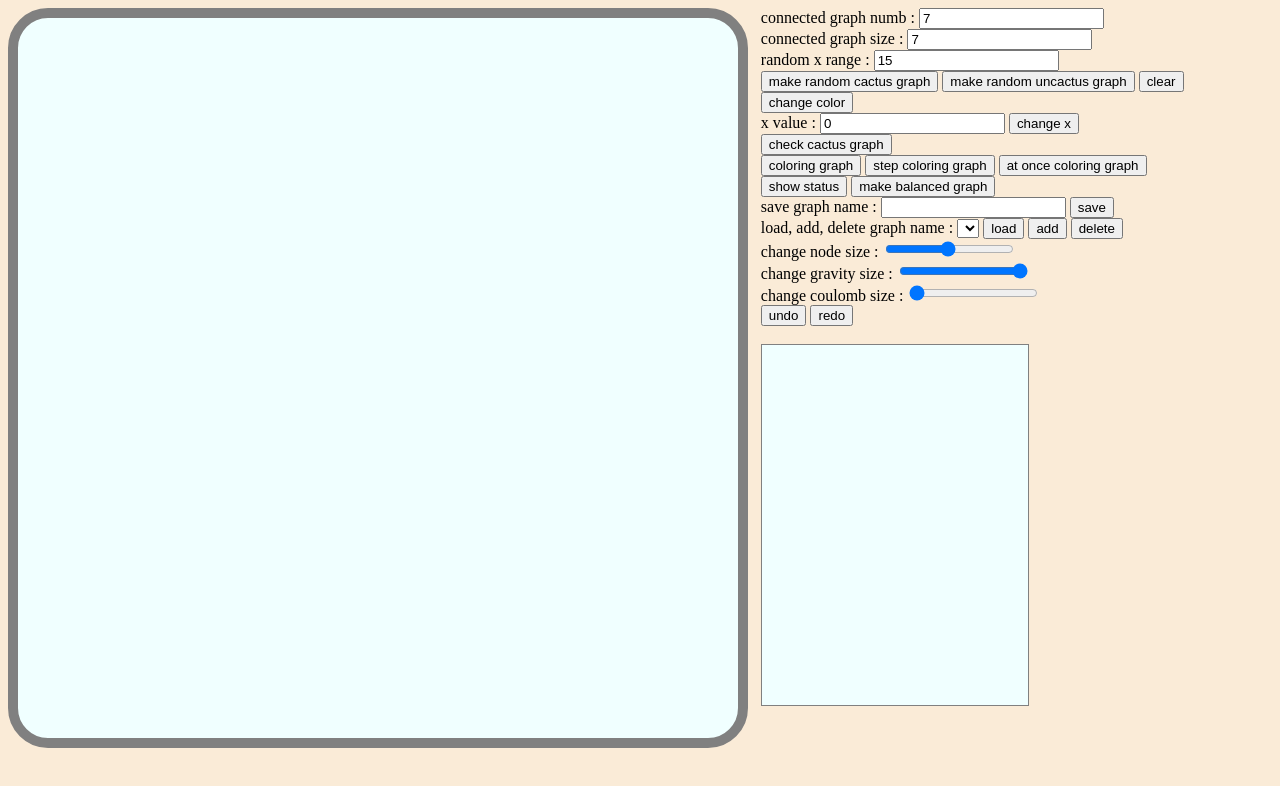
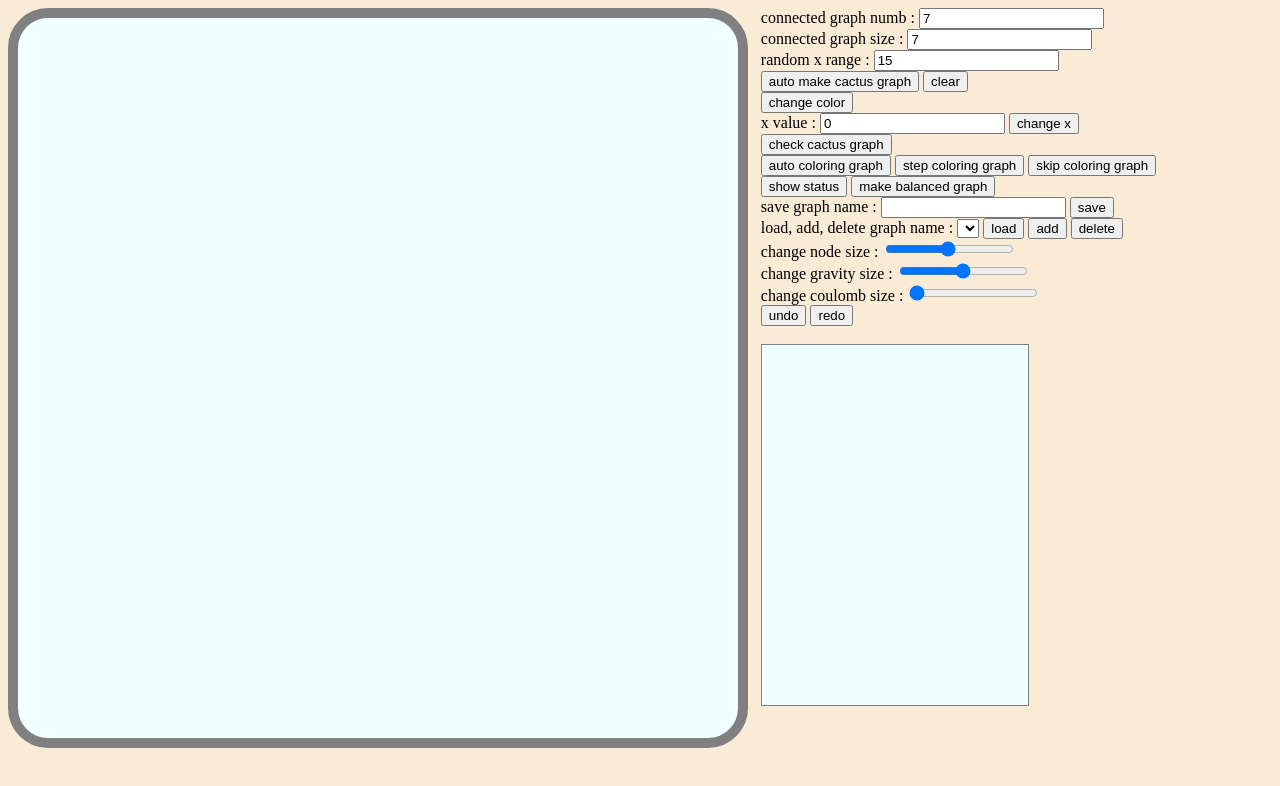
Before and after one commit to toshiko1045/Cactus3-Coloring, a plain HTML site: page index.html in a window 1280 px wide. Drawn offline with Linux system fonts and the light colour scheme.

Commit message:
did Cactus

```diff
--- a/index.html
+++ b/index.html
@@ -61,8 +61,8 @@
             <br>
             random x range : <input type="number" value=15 id="xRange">
             <br>
-            <input type="button" value="make random cactus graph" onclick="redrawRandomCactusGraph()">
-            <input type="button" value="make random uncactus graph" onclick="redrawRandomUnCactusGraph()">
+            <input type="button" value="auto make cactus graph" onclick="redrawRandomCactusGraph()">
+            <!-- <input type="button" value="auto make uncactus graph" onclick="redrawRandomUnCactusGraph()"> -->
             <input type="button" value="clear" onclick="clearGraph()">
             <br>
             <input type="button" value="change color" onclick="changeColor()">
@@ -75,9 +75,9 @@
             <!-- <input type="button" value="test check cactus graph" onclick="doTestCheckCactusGraph()"> -->
             <!-- <input type="button" value="test check uncactus graph" onclick="doTestCheckUnCactusGraph()"> -->
             <!-- <input type="button" value="do minimize" onclick="redrawMinimumGraph()"> -->
-            <input type="button" value="coloring graph" onclick="switchColoringGraph()">
+            <input type="button" value="auto coloring graph" onclick="switchColoringGraph()">
             <input type="button" value="step coloring graph" onclick="stepColoring()">
-            <input type="button" value="at once coloring graph" onclick="doColoring()">
+            <input type="button" value="skip coloring graph" onclick="doColoring()">
             <br>
             <input type="button" value="show status" onclick="showStatus()">
             <input type="button" value="make balanced graph" onclick="switchMakeBlancedGraph()">
@@ -92,7 +92,7 @@
             <br>
             change node size : <input type="range" min="1" max="100" value="50" id="circleSize">
             <br>
-            change gravity size : <input type="range" min="1" max="100" value="100" id="gravitySize">
+            change gravity size : <input type="range" min="1" max="100" value="50" id="gravitySize">
             <br>
             change coulomb size : <input type="range" min="1" max="100" value="1" id="coulombSize">
             <br>
@@ -672,7 +672,7 @@
                 let gDstX =  Nodes[i].x-GravityX;
                 let gDstY =  Nodes[i].y-GravityY;
                 let gDst = Math.sqrt(gDstX*gDstX + gDstY*gDstY);
-                let gF = -1 * (GRAVITY * changeGravitySize/100) * (gDst*gDst);
+                let gF = -1 * (GRAVITY * changeGravitySize/50) * (gDst*gDst);
                 fx += gF * gDstX/gDst;
                 fy += gF * gDstY/gDst;
 
@@ -700,7 +700,7 @@
             circleSize += circleSize*zoomScale;
             COULOMB = COULOMB * ((1+zoomScale)**2);
             GRAVITY = GRAVITY /  (1+zoomScale)**2;
-        }else if(event.wheelDelta<0 && cntZoomNum>=-7){
+        }else if(event.wheelDelta<0 && cntZoomNum>=-10){
             cntZoomNum--;
             for(let i=0;i<Nodes.length;i++){
                 Nodes[i].x -= (Nodes[i].x - x) * zoomScale / (1+zoomScale);
```
